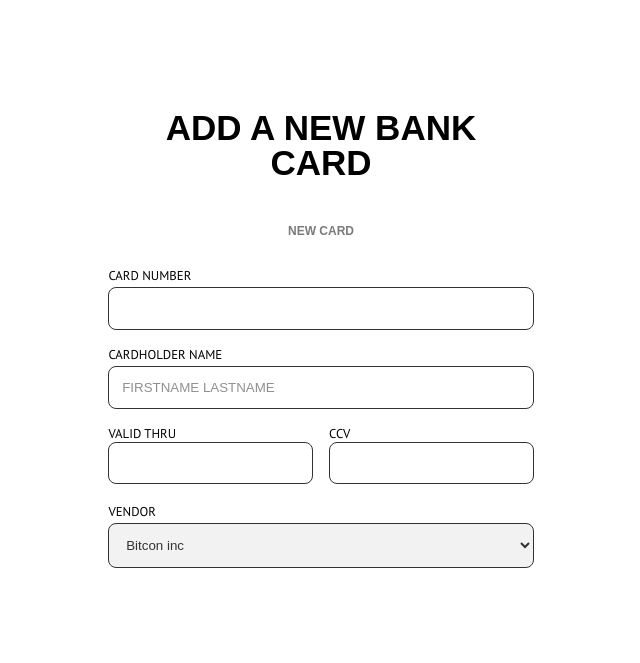
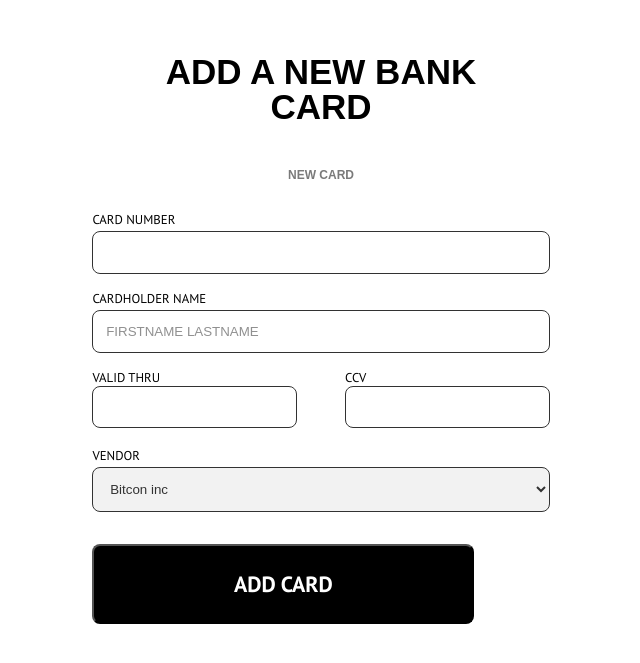
Before and after one commit to GoldenZebras/e-wallet, a React (Vite) app: page /addcard in a window 1280 px wide. Shown: the part 121-784 px from the top of the page, without its empty margins (319-959 px from the left). Built offline with nearby package versions, Linux system fonts and the light colour scheme.

Commit message:
added button component

```diff
--- a/src/components/form/Form.tsx
+++ b/src/components/form/Form.tsx
@@ -1,3 +1,4 @@
+import Button from '../button/Button';
 import './form.scss';
 
 const Form = () => {
@@ -9,7 +10,7 @@ const Form = () => {
             <label className='form-subtitles'>Cardholder name</label>
             <input type='text' placeholder='FIRSTNAME LASTNAME' className='input'/>
 
-            <article className='test'>
+            <article className='valid-ccv'>
                 <div className='form-subtitles'>
                     <label>Valid thru</label><br></br>
                     <input type='text' className='input'/>
@@ -28,6 +29,10 @@ const Form = () => {
                 <option value="evil-corp">Evil corp</option>
             </select>
 
+            <div className='padding'>
+                <Button title={'Add card'} filled={true} />
+            </div>
+
         </section>
     )
 }
--- a/src/components/form/form.scss
+++ b/src/components/form/form.scss
@@ -10,8 +10,10 @@
 .input {
     @include input-layout;
 }
-
-.test {
+.padding {
+    padding-top: 2rem;
+}
+.valid-ccv {
     display: flex;
-    gap: 1rem;
+    gap: 3rem;
 }
```
